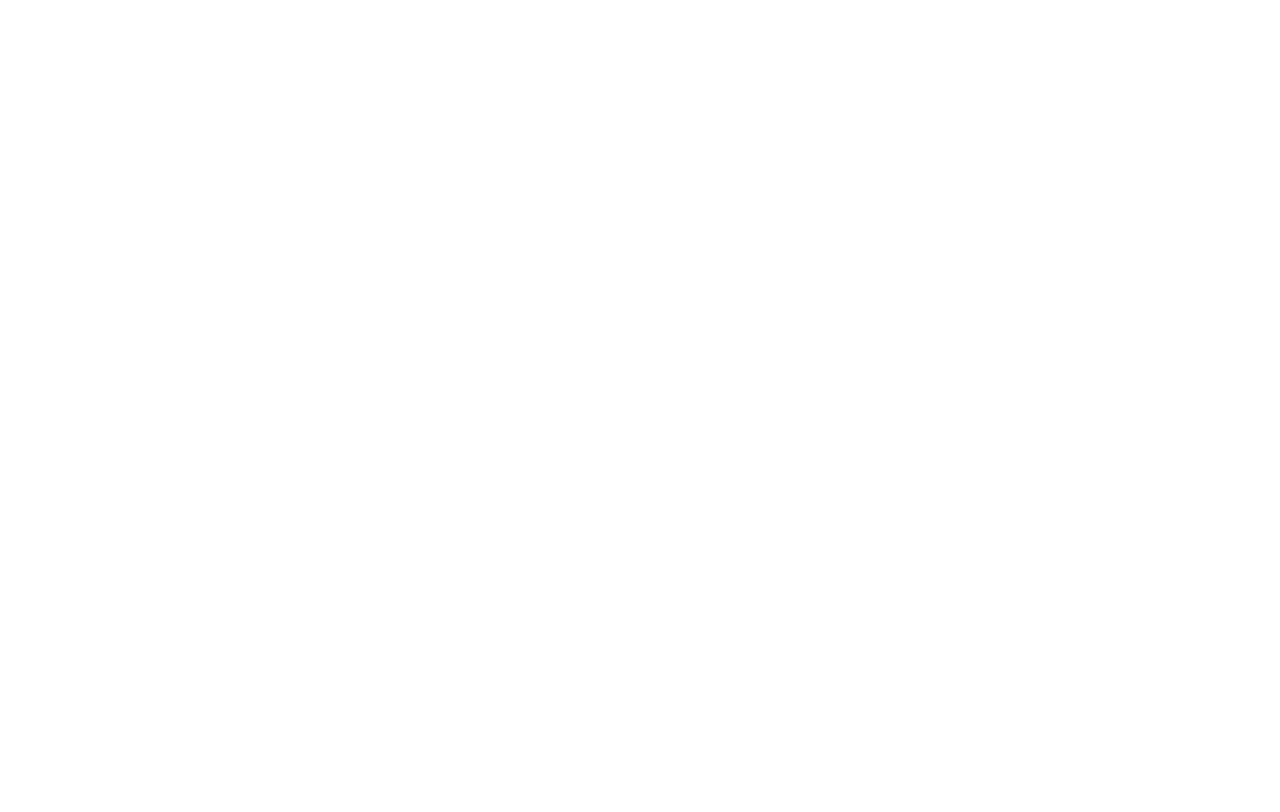
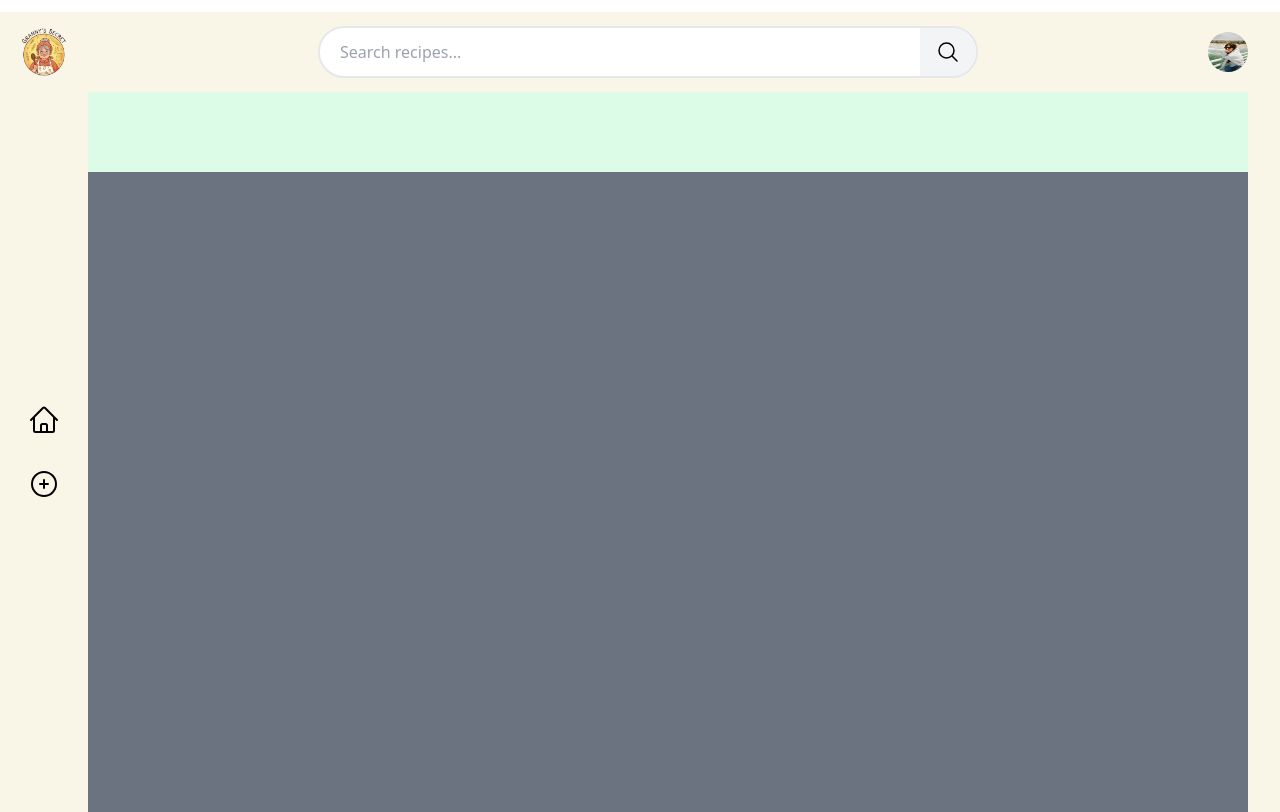
Before and after one commit to dinosauce-285/Project-1-Granny-Secret, a React (Create React App) app in the folder frontend/: page /dashboard in a window 1280 px wide. Before the commit this address had no page. Built offline with nearby package versions, Linux system fonts and the light colour scheme; the HTML template or start-up script is replaced by a standard one.

Commit message:
simple dashboard layout

```diff
--- a/frontend/src/App.js
+++ b/frontend/src/App.js
@@ -3,6 +3,9 @@ import { BrowserRouter as Router, Routes, Route } from "react-router-dom"
 import LandingPage from "./pages/LandingPage/LandingPage";
 import SignIn from "./pages/SignIn/SignIn";
 import SignUp from "./pages/SignUp/SignUp";
+import ForgotPassword from "./pages/ForgotPassword/ForgotPassword";
+import Dashboard from "./pages/Dashboard/Dashboard";
+
 function App() {
   return (
     <Router>
@@ -10,6 +13,9 @@ function App() {
         <Route path="/" element={<LandingPage/>}/>
         <Route path="/signin" element={<SignIn/>}/>
         <Route path="/signup" element={<SignUp/>}/>
+        <Route path="/forgot-password" element={<ForgotPassword/>}/>
+        <Route path="/dashboard" element={<Dashboard/>}/>
+
       </Routes>
     </Router>
 
--- a/frontend/src/components/input.jsx
+++ b/frontend/src/components/input.jsx
@@ -4,7 +4,7 @@ function Input({ placeholder, className }) {
       type="text"
       placeholder={placeholder}
       className={`pl-4 border border-[#d1cbb8] mt-2 rounded-lg w-full h-12
-                  focus:outline-none focus:border-[#007a00]
+                  outline-none focus:border-[#007a00]
                   transition-all ease-in duration-100
                   hover:scale-[1.01] focus:scale-[1.01]
                   appear-animation bg-[#fffdf7] ${className}`}
--- a/frontend/src/components/logo.jsx
+++ b/frontend/src/components/logo.jsx
@@ -1,8 +1,8 @@
-function Logo({className}) {
+function Logo({ className, children }) {
     return (
-        <div className={`logo h-[100%] flex flex-row justify-center items-center ${className}`}>
+        <div className={`logo h-[100%] flex flex-row justify-center items-center transition-transform duration-300 hover:scale-110 ${className}`}>
             <img src="./logo.webp" alt="" className="h-[80%] object-contain " />
-            <div style={{ textShadow: "2px 2px 4px rgba(0,0,0,0.5)" }} className="font-poppins font-semibold ml-5">Granny's Secret</div>
+            {children}
         </div>
     )
 }
--- /dev/null
+++ b/frontend/src/components/mainLayout.jsx
@@ -0,0 +1,48 @@
+import sampleAva from "../assets/sampleAva.jpg"
+function MainLayout() {
+    return (
+        <div className="flex flex-row h-full mt-3">
+            <div className="navBar w-[5%] h-full ml-3 flex flex-col items-center ">
+                <div className="logoWrapper h-[10vh] flex items-center justify-center">
+                    <img src="logo.webp" alt="" className="h-[60%]"/>
+                </div>
+
+                <div className="icons mt-auto mb-auto flex flex-col space-y-8">
+                    <svg className="w-8 h-8" xmlns="http://www.w3.org/2000/svg" fill="none" viewBox="0 0 24 24" strokeWidth="1.5" stroke="currentColor">
+                        <path strokeLinecap="round" strokeLinejoin="round" d="m2.25 12 8.954-8.955c.44-.439 1.152-.439 1.591 0L21.75 12M4.5 9.75v10.125c0 .621.504 1.125 1.125 1.125H9.75v-4.875c0-.621.504-1.125 1.125-1.125h2.25c.621 0 1.125.504 1.125 1.125V21h4.125c.621 0 1.125-.504 1.125-1.125V9.75M8.25 21h8.25" />
+                    </svg>
+                    <svg className="w-8 h-8" xmlns="http://www.w3.org/2000/svg" fill="none" viewBox="0 0 24 24" stroke-width="1.5" stroke="currentColor">
+                        <path stroke-linecap="round" stroke-linejoin="round" d="M12 9v6m3-3H9m12 0a9 9 0 1 1-18 0 9 9 0 0 1 18 0Z" />
+                    </svg>
+
+                </div>
+            </div>
+            <div className="mainContent ml-3 mr-8 flex-1">
+                <div className="header w-full h-[10vh] flex flex-row items-center ">
+                    <div className="searchBar mx-auto">
+                        <div className="flex items-center border-2 border-gray-200 rounded-full focus-within:border-gray-400 transition-all duration-200 bg-white">
+                            <input
+                                type="text"
+                                placeholder="Search recipes..."
+                                className="w-96 md:w-[500px] lg:w-[600px] px-5 py-3 rounded-l-full bg-transparent text-gray-700 placeholder-gray-400 outline-none"
+                            />
+                            <div className="searchIcon bg-gray-100 py-3 px-4 flex items-center justify-center rounded-r-full">
+                                <svg xmlns="http://www.w3.org/2000/svg" fill="none" viewBox="0 0 24 24" strokeWidth="1.5" stroke="currentColor" className="w-6 h-6">
+                                    <path strokeLinecap="round" strokeLinejoin="round" d="m21 21-5.197-5.197m0 0A7.5 7.5 0 1 0 5.196 5.196a7.5 7.5 0 0 0 10.607 10.607Z" />
+                                </svg>
+                            </div>
+                        </div>
+
+
+                    </div>
+                    <div className="avatar rounded-full bg-green-300 overflow-hidden">
+                        <img src={sampleAva} alt="" className="w-10 h-10" />
+                    </div>
+                </div>
+                <div className="header w-full h-[10vh] bg-green-100"></div>
+                <div className="recipes w-full h-[80vh] bg-gray-500"></div>
+            </div>
+        </div>
+    )
+}
+export default MainLayout
--- /dev/null
+++ b/frontend/src/pages/Dashboard/Dashboard.jsx
@@ -0,0 +1,12 @@
+import MainLayout from "../../components/mainLayout"
+
+function Dashboard()
+{
+    return (
+        <div className="h-screen w-full bg-[#f9f6e8]">
+            <MainLayout></MainLayout>
+        </div>
+    )
+
+}
+export default Dashboard
--- /dev/null
+++ b/frontend/src/pages/ForgotPassword/ForgotPassword.jsx
@@ -0,0 +1,8 @@
+function ForgotPassword()
+{
+    return (
+        <div></div>
+    )
+
+}
+export default ForgotPassword
--- a/frontend/src/pages/LandingPage/LandingPage.jsx
+++ b/frontend/src/pages/LandingPage/LandingPage.jsx
@@ -21,7 +21,11 @@ function LandingPage() {
     return (
         <div className="min-h-screen px-4 sm:px-8 md:px-12 lg:px-20 bg-[#f9f6e8]">
             <div className="header h-[10vh] sm:h-[12vh] md:h-[14vh]  flex flex-row justify-between">
-                <Logo className="w-24 sm:w-28 md:w-32 transition-transform duration-300 hover:scale-110"></Logo>
+                <Logo className="w-24 sm:w-28 md:w-32">
+                    <div className="font-poppins font-semibold ml-5" style={{ textShadow: "2px 2px 4px rgba(0,0,0,0.5)" }}>
+                        <div>Granny's</div>
+                        <div>Secret</div>
+                    </div></Logo>
                 <div className="accountButton flex flex-row justify-center items-center space-x-4">
                     <Link to="/signin">
                         <Button1 className="w-20 sm:w-24 md:w-28 px-3 py-2 text-sm sm:text-base transition-all duration-300 hover:scale-105 hover:shadow-lg border border-black hover:bg-black hover:text-white">Login</Button1>
--- a/frontend/src/pages/SignIn/SignIn.jsx
+++ b/frontend/src/pages/SignIn/SignIn.jsx
@@ -29,9 +29,16 @@ function SignIn() {
                         Email address
                     </label>
                     <Input id="email" placeholder="Enter your email" />
-                    <label htmlFor="password" className="mt-6 sm:mt-8 block font-poppins font-medium text-sm sm:text-base md:text-lg">
-                        Password
-                    </label>
+                    <div className="flex items-center justify-between mt-6 sm:mt-8">
+                        <label htmlFor="password" className="block font-poppins font-medium text-sm sm:text-base md:text-lg">
+                            Password
+                        </label>
+                        <Link to="/forgot-password">
+                        <div className="font-poppins text-sm sm:text-base text-blue-600 hover:text-blue-800">
+                            Forgot password?
+                        </div>
+                        </Link>
+                    </div>
                     <Input id="password" placeholder="Enter your password" />
                     <div className="flex items-center mt-6">
                         <input type="checkbox" id="remember" className="w-4 h-4 cursor-pointer" />
```
Also changed, not shown: frontend/src/assets/sampleAva.jpg (added).
